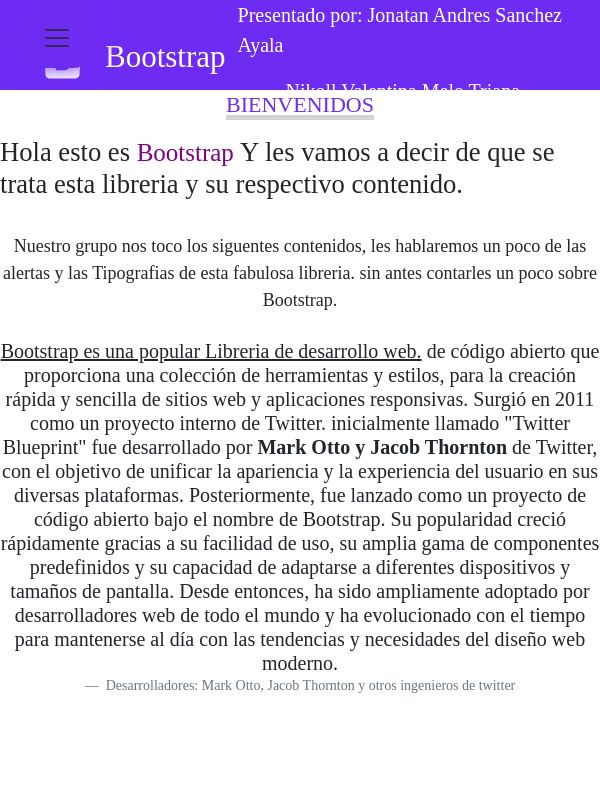
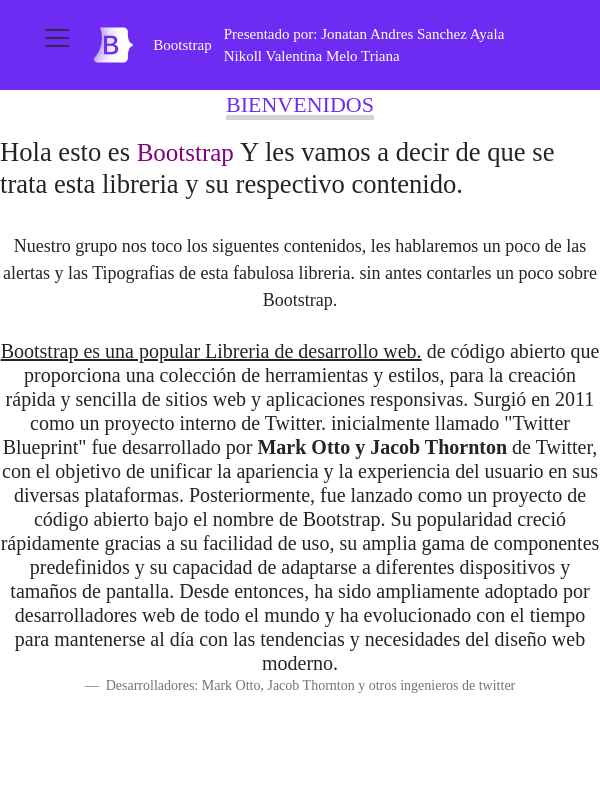
Before and after one commit to JonatanAn12/Exposicion, a Vue app: page / in a window 600 px wide. Shown: the top 800 px of the page. Built offline with nearby package versions, Linux system fonts and the light colour scheme.

Commit message:
agregando cambios en el responsive y moviendo menu a la izquierda

```diff
--- a/src/App.vue
+++ b/src/App.vue
@@ -6,11 +6,11 @@
             <div class="formas">
             <i class="fa-brands fa-bootstrap"></i>
           </div>
-                <h1>Bootstrap</h1>
+                <h1 class="mi-clase">Bootstrap</h1>
                 <br>
                 <div class="container">
-                <p>Presentado por: Jonatan Andres Sanchez Ayala</p>
-                <p>Nikoll Valentina Melo Triana </p>
+                <p class="mi-clase">Presentado por: Jonatan Andres Sanchez Ayala</p>
+                <p class="mi-clase">Nikoll Valentina Melo Triana </p>
               </div>
                 <div class="collapse" id="navbarToggleExternalContent" data-bs-theme="dark">
                     <div class="bg-dark p-2">
@@ -23,7 +23,7 @@
                       <button class="navbar-toggler" type="button" data-bs-toggle="offcanvas" data-bs-target="#offcanvasNavbar" aria-controls="offcanvasNavbar" aria-label="Toggle navigation">
                         <span class="navbar-toggler-icon"></span>
                       </button>
-                      <div class="offcanvas offcanvas-end" tabindex="-1" id="offcanvasNavbar" aria-labelledby="offcanvasNavbarLabel">
+                      <div class="offcanvas offcanvas-start" tabindex="-1" id="offcanvasNavbar" aria-labelledby="offcanvasNavbarLabel">
                         <div class="offcanvas-header">
                           <h3 class="offcanvas-title" id="offcanvasNavbarLabel" type="bienvenida">Contenido</h3>
                           <button type="button" class="btn-close" data-bs-dismiss="offcanvas" aria-label="Close"></button>
@@ -56,8 +56,8 @@
             </div>
         </header>
         <div class="presentacion">
-            <p class="bienvenida">Bienvenidos</p>
-            <h2>Hola esto es  <span>Bootstrap </span>Y les vamos a decir de que se trata esta libreria y su respectivo contenido.</h2>
+            <p class="bienvenida" id="responsive">Bienvenidos</p>
+            <h2 class="responsive">Hola esto es  <span>Bootstrap </span>Y les vamos a decir de que se trata esta libreria y su respectivo contenido.</h2>
             <p class="descripcion" >Nuestro grupo nos toco los siguentes contenidos, les hablaremos un poco de las alertas y las Tipografias
               de esta fabulosa libreria. sin antes contarles un poco sobre Bootstrap.</p>
               <div class="boots">
@@ -267,18 +267,6 @@
 </template>
 
 <script>
-export default {
-  data() {
-    return {
-      showNavbar: true
-    };
-  },
-  methods: {
-    toggleNavbar() {
-      this.showNavbar = !this.showNavbar;
-    }
-  }
-};
 let ubicacionPrincipal = window.scrollY;
 window.onscroll = function () {
   let desplazamiento_Actual = window.scrollY;
@@ -532,14 +520,34 @@
   height: 20px;
 }
 
-@media (max-width: 768px) {
+@media (min-width: 568px) {
   .navbar-custom {
     height: 50px;
+  }
+  .container, .container-lg, .container-md, .container-sm {
+    min-width: 320px;
+}
+  .container  {
+    display: grid;
+    grid-column:calc(2,1);
+}
+}
+
+@media (max-width: 700px) {
+  .mi-clase {
+    font-size: 15px;
+    padding: 0;
+    margin: 0;
+    display: flex;
+    justify-content: space-between;
+  }
+  #responsive .responsive {
+    font-size: 1.2em;
+    margin: auto;
+    padding: auto;
+
   }
 }
 
 
-
-
-
 </style>
```
